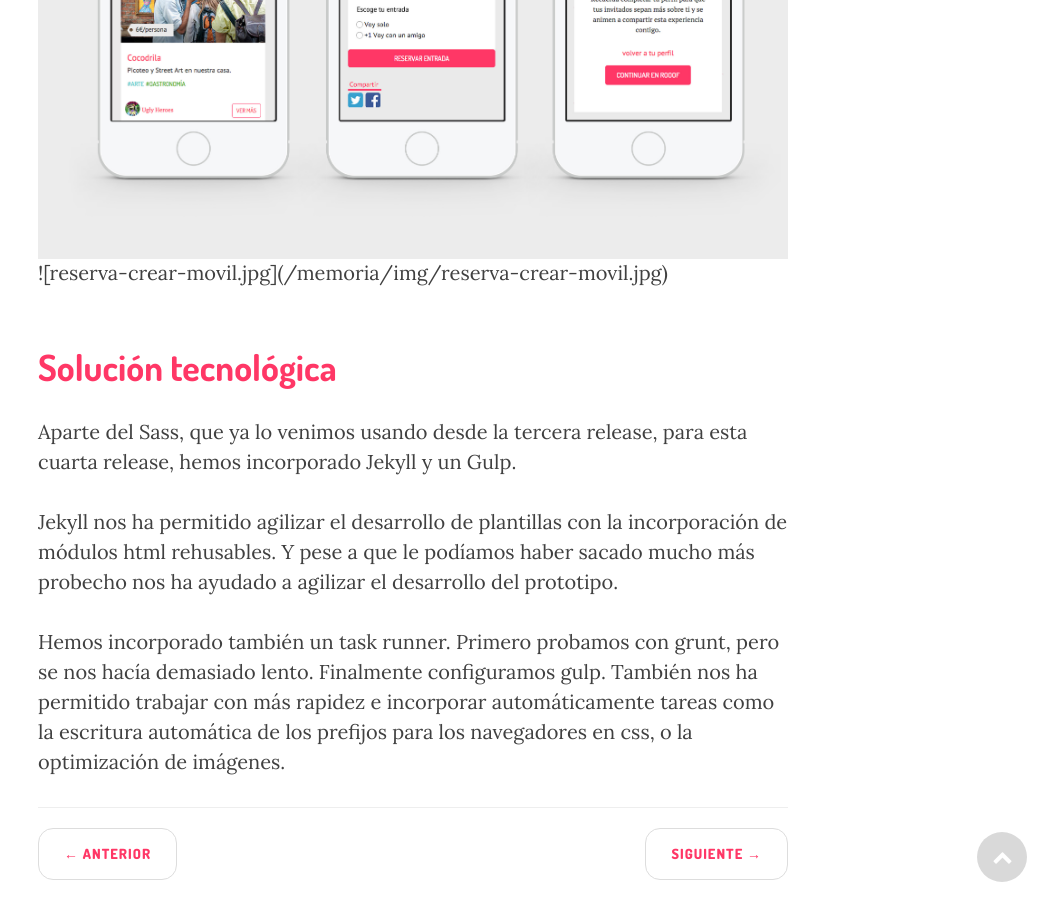
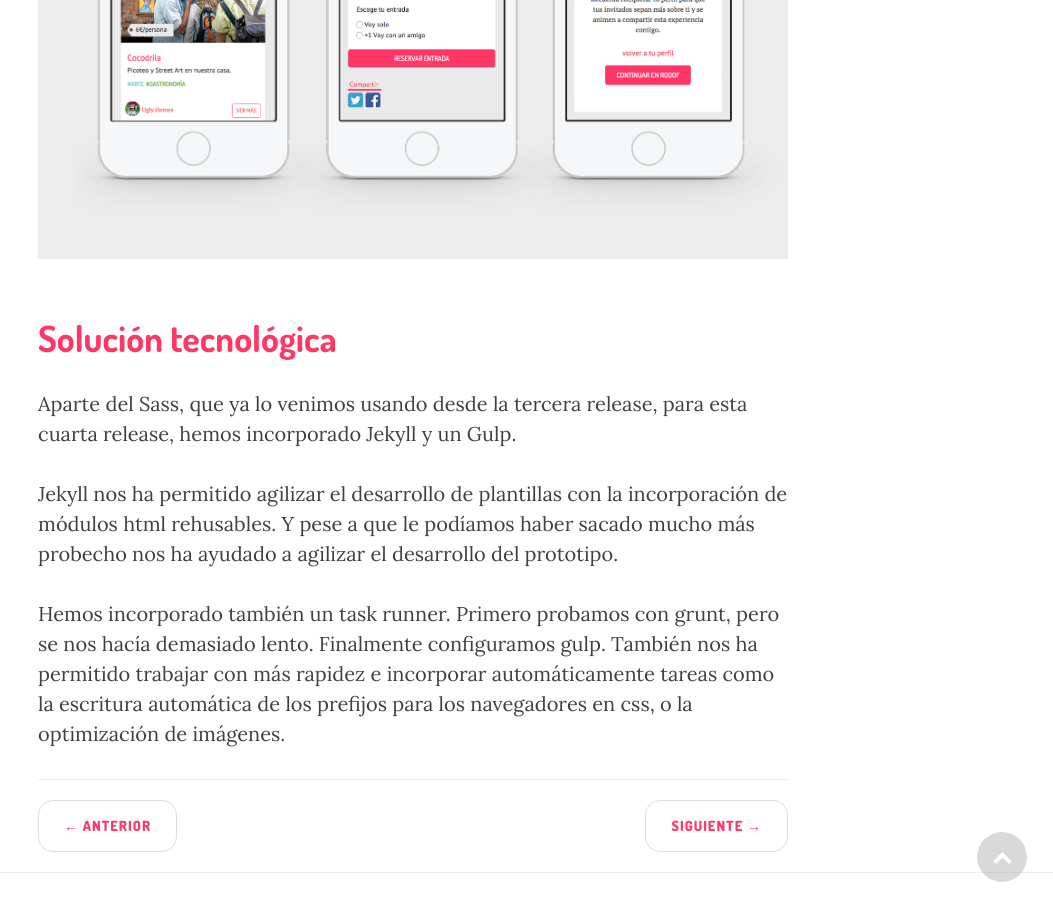
Before and after one commit to Rooof-Project/memoria, a Jekyll site: the page built from _posts/2015-04-13-Release-4.markdown, in a window 1280 px wide and 900 px high, scrolled down 8156 px. Shown: the whole window, without its empty margins (227-1280 px from the left). Built offline with Jekyll 4.4.1, drawn with Linux system fonts in a browser that asks for light colours; nearby versions of some CDN libraries.

Commit message:
Updated 2015-04-13-Release-4.markdown

```diff
--- a/_posts/2015-04-13-Release-4.markdown
+++ b/_posts/2015-04-13-Release-4.markdown
@@ -98,7 +98,7 @@ published: true
 </ul>
 </p>
 
-<img src="{{ site.baseurl }}/img/reserva-crear-movil.jpg" alt="reserva de un evento, móvil.">![reserva-crear-movil.jpg]({{site.baseurl}}/img/reserva-crear-movil.jpg)
+<img src="{{ site.baseurl }}/img/reserva-crear-movil.jpg" alt="reserva de un evento, móvil.">
 
 
 
```
